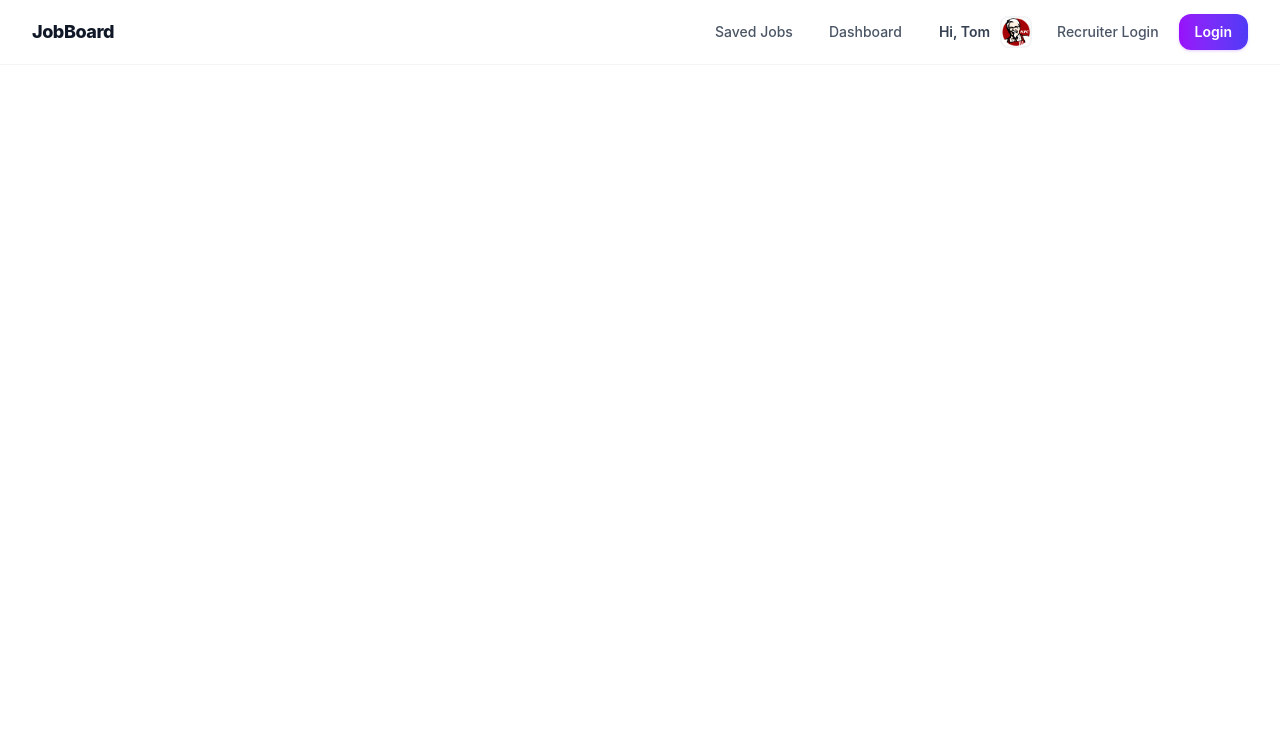
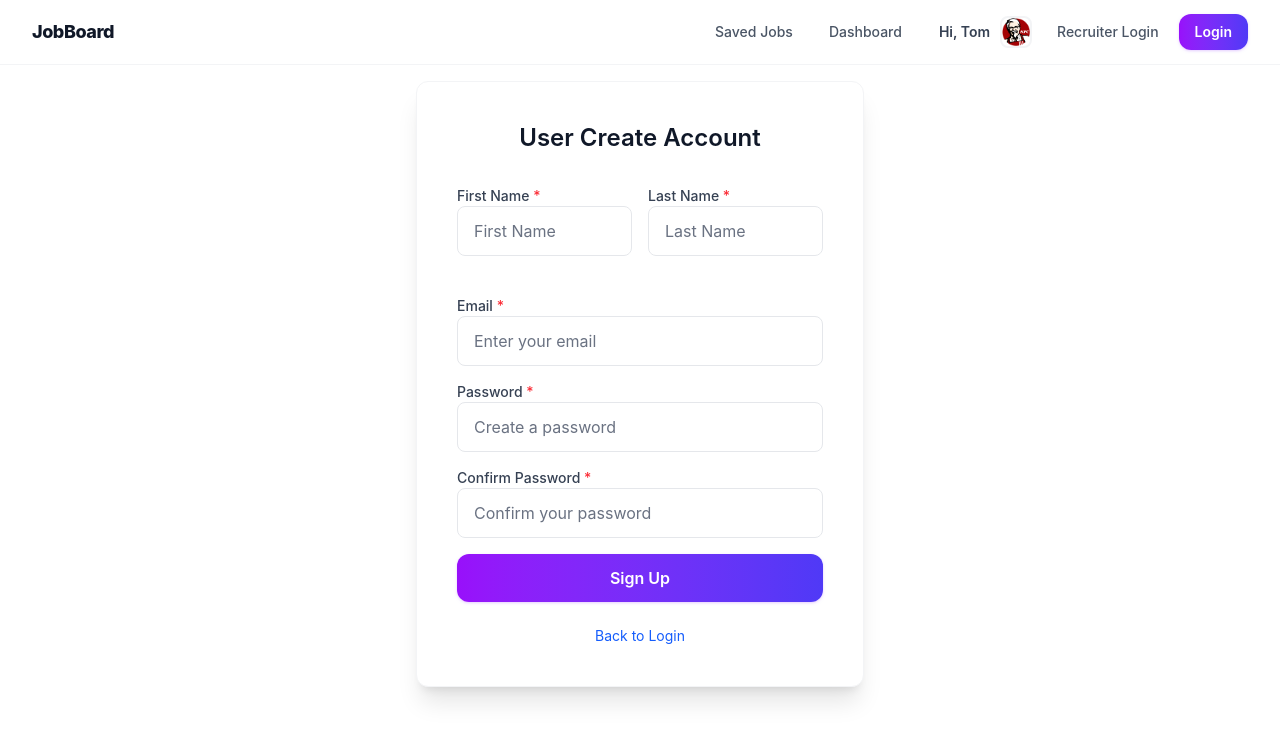
Before and after one commit to elviredev/job-portal-frontend, a React (Vite) app: page /UserSignup in a window 1280 px wide. Shown: the top 740 px of the page. Built offline with nearby package versions, Linux system fonts and the light colour scheme; no server answers; the HTML template or start-up script is replaced by a standard one.

Commit message:
➜] Pages UserLogin et UserSignup

```diff
--- a/src/App.jsx
+++ b/src/App.jsx
@@ -1,5 +1,5 @@
 import { Routes, Route } from "react-router-dom"
-import { CreateJob, Dashboard, EditedProfile, EditJob, Home, JobDetails, ManagedJobs, RecruiterLogin, RecruiterSignup, SavedJobs } from '@/pages'
+import { CreateJob, Dashboard, EditedProfile, EditJob, Home, JobDetails, ManagedJobs, RecruiterLogin, RecruiterSignup, SavedJobs, UserLogin, UserSignup } from '@/pages'
 import { Navbar } from '@/components'
 import { GoogleOAuthProvider } from '@react-oauth/google'
 
@@ -21,6 +21,8 @@ const App = () => {
           <Route path='/savedJobs' element={<SavedJobs />} />
           <Route path='/recruiterLogin' element={<RecruiterLogin />} />
           <Route path='/recruiterSignup' element={<RecruiterSignup />} />
+          <Route path='/userLogin' element={<UserLogin />} />
+          <Route path='/UserSignup' element={<UserSignup />} />
         </Routes>
       </GoogleOAuthProvider>
     </>
--- a/src/components/Navbar.jsx
+++ b/src/components/Navbar.jsx
@@ -126,7 +126,7 @@ const Navbar = () => {
                         Recruiter Login
                      </NavLink>
                      <NavLink
-                        to="#"
+                        to="/userLogin"
                         className="bg-linear-to-r from-purple-600 to-indigo-600 hover:from-purple-700 hover:to-indigo-700 text-white px-4 py-2 rounded-xl text-sm font-semibold transition duration-200 shadow-sm shadow-purple-200"
                      >
                         Login
--- a/src/components/UserProfile.jsx
+++ b/src/components/UserProfile.jsx
@@ -1,5 +1,5 @@
 import { TextInput } from "@/components"
-import kfcLogo from '../assets/images/kfc.png'
+import ponyo from '../assets/images/ponyo.jpg'
 
 
 const UserProfile = () => {
@@ -38,7 +38,7 @@ const UserProfile = () => {
                      {/* Avatar */}
                      <div className="shrink-0">
                         <img
-                           src={kfcLogo}
+                           src={ponyo}
                            alt="Profile"
                            referrerPolicy="no-referrer"
                            className="w-16 h-16 rounded-full    object-cover bg-purple-100"
--- a/src/pages/EditedProfile.jsx
+++ b/src/pages/EditedProfile.jsx
@@ -1,6 +1,6 @@
 import { Aside, TextInput } from "@/components"
 import { useState } from "react"
-import ponyo from '../assets/images/ponyo.jpg'
+import kfcLogo from '../assets/images/kfc.png'
 
 const EditedProfile = () => {
 
@@ -71,7 +71,7 @@ const EditedProfile = () => {
                            <div className="flex items-center space-x-4 mt-2">
 
                               <img
-                                 src={ponyo}
+                                 src={kfcLogo}
                                  alt="Profile"
                                  referrerPolicy="no-referrer"
                                  className="w-16 h-16 rounded-full ring-2 ring-purple-400 bg-purple-100 flex items-center justify-center text-purple-600 text-xl font-bold" />
--- a/src/pages/index.js
+++ b/src/pages/index.js
@@ -8,3 +8,5 @@ export { default as EditedProfile } from "./EditedProfile"
 export { default as SavedJobs } from "./SavedJobs"
 export { default as RecruiterLogin } from "./login/RecruiterLogin"
 export { default as RecruiterSignup } from "./login/RecruiterSignup"
+export { default as UserLogin } from "./login/UserLogin"
+export { default as UserSignup } from "./login/UserSignup"
--- /dev/null
+++ b/src/pages/login/UserLogin.jsx
@@ -0,0 +1,87 @@
+import { TextInput } from "@/components"
+import { NavLink } from "react-router-dom"
+import { GoogleLogin } from "@react-oauth/google"
+
+
+const UserLogin = () => {
+   return (
+      <div className="grow flex justify-center items-center p-6">
+         <div className="bg-white rounded-2xl shadow-xl w-full max-w-md border border-gray-100">
+            <div className="p-8 sm:p-10">
+
+               {/* Title */}
+               <h2 className="text-3xl font-bold text-gray-900 text-center mb-2">
+                  User Login
+               </h2>
+               <p className="text-sm text-gray-500 text-center mb-8">
+                  Access your saved jobs
+               </p>
+
+               {/* Google Login */}
+               <div className="mb-6">
+                  <div className="border border-gray-300 rounded-lg overflow-hidden">
+                     <GoogleLogin
+                        onSuccess={(credentialResponse) => {
+                           console.log('SUCCESS', credentialResponse)
+                        }}
+                        onError={() => {
+                           console.log('ERROR')
+                        }}
+                     />
+                  </div>
+               </div>
+
+               {/* Divider */}
+               <div className="flex items-center my-6">
+                  <div className="grow h-px bg-gray-200"></div>
+                  <span className="px-3 text-sm text-gray-400">OR</span>
+                  <div className="grow h-px bg-gray-200"></div>
+               </div>
+
+               {/* Manual Login Form */}
+               <form className="space-y-5">
+
+                  {/* Email */}
+
+                  <TextInput
+                     label="Email Address"
+                     type="email"
+                     name="email"
+                     placeholder="Enter your email"
+                     required
+                  />
+
+                  {/* Password */}
+                  <TextInput
+                     label="Password"
+                     type="password"
+                     name="password"
+                     placeholder="Enter your password"
+                     required
+                  />
+
+                  {/* Submit Button */}
+
+                  <button
+                     type="submit"
+                     className="w-full bg-linear-to-r from-purple-600 to-indigo-600 hover:from-purple-700 hover:to-indigo-700 text-white py-3 rounded-xl font-semibold transition duration-200 shadow-sm shadow-purple-200"
+                  >
+                     Log In as User
+                  </button>
+               </form>
+
+               {/* Footer */}
+               <p className="mt-6 text-center text-sm text-gray-500">
+                  Don’t have an account?{" "}
+                  <NavLink to='/userSignup' className="text-purple-600 font-medium cursor-pointer hover:underline">
+                     Register here
+                  </NavLink>
+               </p>
+
+            </div>
+         </div>
+      </div>
+   )
+}
+
+export default UserLogin
--- /dev/null
+++ b/src/pages/login/UserSignup.jsx
@@ -0,0 +1,73 @@
+import { TextInput } from "@/components"
+import { NavLink } from "react-router-dom"
+
+
+const UserSignup = () => {
+   return (
+      <main className="grow flex justify-center items-center p-4 ">
+
+         <div className="bg-white rounded-xl shadow-xl w-full max-w-md overflow-hidden border border-gray-100">
+
+            <div className="p-8 sm:p-10">
+               <h2 className="text-2xl font-semibold mb-8 text-gray-900 text-center">User Create Account</h2>
+
+               <form className="space-y-6">
+
+                  <div className="flex space-x-4">
+                     <TextInput
+                        label="First Name"
+                        name="firstName"
+                        placeholder="First Name"
+                        required
+                     />
+
+                     <TextInput
+                        label="Last Name"
+                        name="lastName"
+                        placeholder="Last Name"
+                        required
+                     />
+                  </div>
+
+                  <TextInput
+                     label="Email"
+                     type="email"
+                     name="email"
+                     placeholder="Enter your email"
+                     required
+                  />
+
+                  <TextInput
+                     label="Password"
+                     type="password"
+                     name="password"
+                     placeholder="Create a password"
+                     required
+                  />
+
+                  <TextInput
+                     label="Confirm Password"
+                     type="password"
+                     name="password_confirmation"
+                     placeholder="Confirm your password"
+                     required
+                  />
+
+                  <button
+                     type="submit"
+                     className="w-full bg-linear-to-r from-purple-600 to-indigo-600 hover:from-purple-700 hover:to-indigo-700 text-white py-3 rounded-xl font-semibold transition duration-200 shadow-sm shadow-purple-200"
+                  >
+                     Sign Up
+                  </button>
+               </form>
+
+               <div className="mt-6 text-sm flex justify-center">
+                  <NavLink to="/userLogin" className="text-blue-600 hover:text-blue-700 transition duration-150">Back to Login</NavLink>
+               </div>
+            </div>
+         </div>
+      </main>
+   )
+}
+
+export default UserSignup
```
Also changed, not shown: 1 other file (tests, documents, lock files or other folders).
